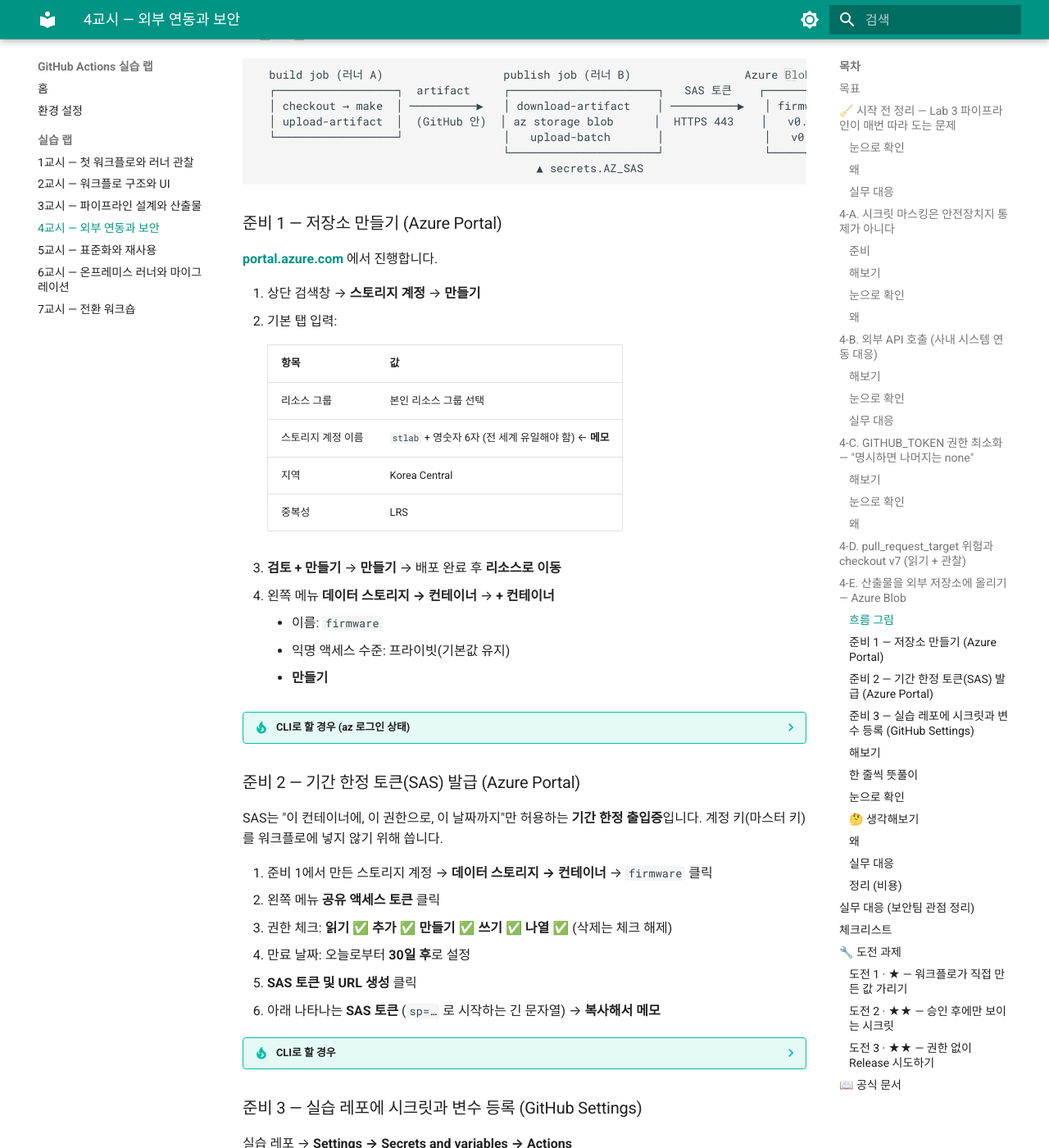
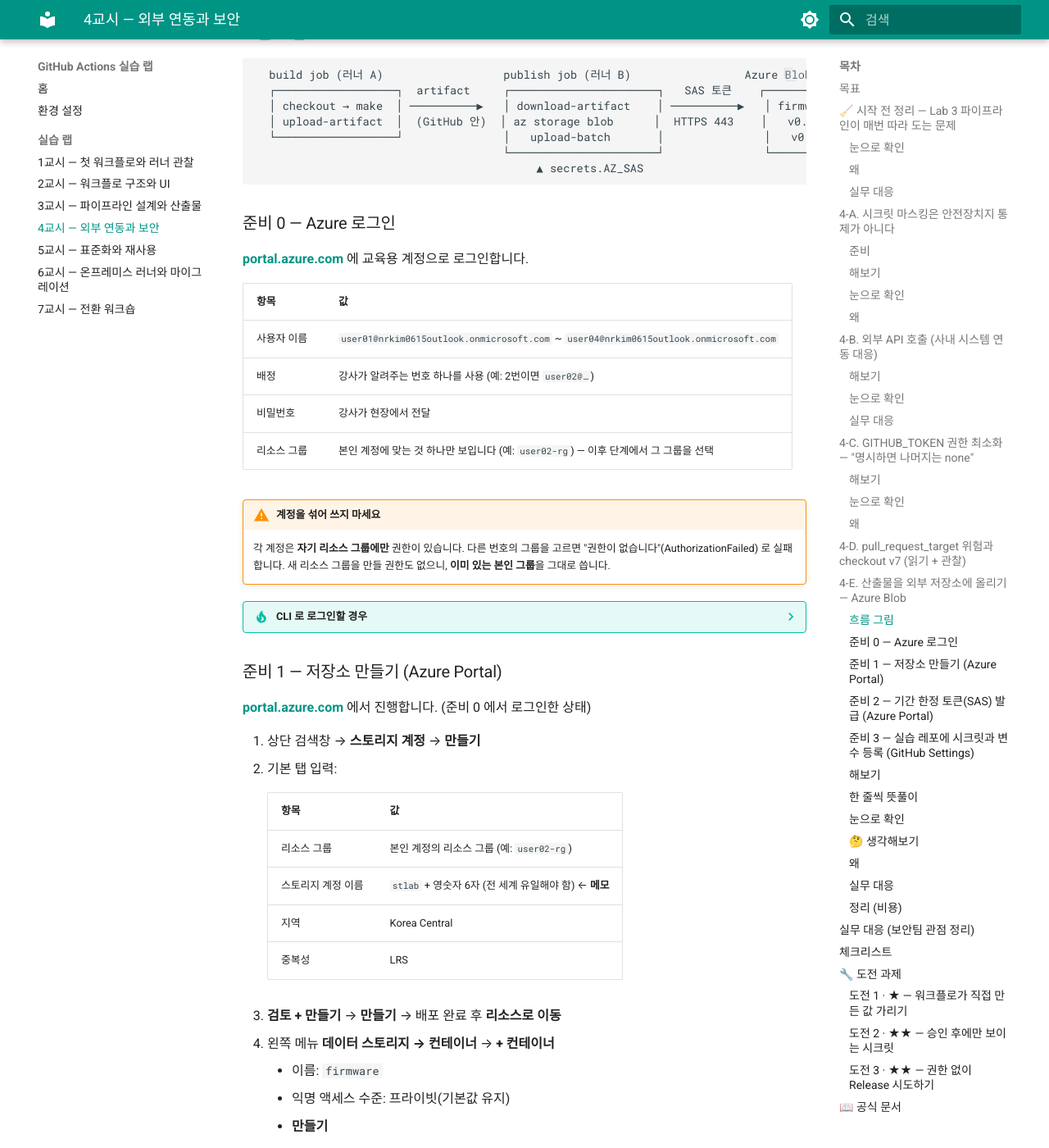
Before and after one commit to skilleat-labs/actions-lab, an MkDocs documentation site: the page built from docs/labs/lab4-secrets-security.md, in a window 1280 px wide and 1400 px high, scrolled down 5766 px. Shown: the whole window at 82% size. Built offline with MkDocs 1.6.1 and Material for MkDocs 9.7.7, drawn with Linux system fonts in a browser that asks for light colours.

Commit message:
docs Lab4-E/Lab6: Azure 교육용 계정(user01~04) 로그인 단계 추가, 리소스 그룹 예시 명시
Co-Authored-By: Claude Opus 5 <noreply@anthropic.com>

````diff
--- a/docs/labs/lab4-secrets-security.md
+++ b/docs/labs/lab4-secrets-security.md
@@ -227,16 +227,38 @@ Lab 3의 아티팩트는 GitHub **안**에만 남습니다(보관 기간 지나
                                           ▲ secrets.AZ_SAS
 ```
 
+### 준비 0 — Azure 로그인
+
+**[portal.azure.com](https://portal.azure.com)** 에 교육용 계정으로 로그인합니다.
+
+| 항목 | 값 |
+|------|-----|
+| 사용자 이름 | `user01@nrkim0615outlook.onmicrosoft.com` ~ `user04@nrkim0615outlook.onmicrosoft.com` |
+| 배정 | 강사가 알려주는 번호 하나를 사용 (예: 2번이면 `user02@…`) |
+| 비밀번호 | 강사가 현장에서 전달 |
+| 리소스 그룹 | 본인 계정에 맞는 것 하나만 보입니다 (예: `user02-rg`) — 이후 단계에서 그 그룹을 선택 |
+
+!!! warning "계정을 섞어 쓰지 마세요"
+    각 계정은 **자기 리소스 그룹에만** 권한이 있습니다. 다른 번호의 그룹을 고르면 "권한이 없습니다"(AuthorizationFailed) 로 실패합니다.
+    새 리소스 그룹을 만들 권한도 없으니, **이미 있는 본인 그룹**을 그대로 씁니다.
+
+??? tip "CLI 로 로그인할 경우"
+    ```bash
+    az login          # 브라우저가 열리면 위 계정으로 로그인
+    az account show --query '{user:user.name, subscription:name}' -o table
+    az group list --query '[].name' -o tsv      # 본인 리소스 그룹 이름 확인
+    ```
+
 ### 준비 1 — 저장소 만들기 (Azure Portal)
 
-**[portal.azure.com](https://portal.azure.com)** 에서 진행합니다.
+**[portal.azure.com](https://portal.azure.com)** 에서 진행합니다. (준비 0 에서 로그인한 상태)
 
 1. 상단 검색창 → **스토리지 계정** → **만들기**
 2. 기본 탭 입력:
 
     | 항목 | 값 |
     |------|-----|
-    | 리소스 그룹 | 본인 리소스 그룹 선택 |
+    | 리소스 그룹 | 본인 계정의 리소스 그룹 (예: `user02-rg`) |
     | 스토리지 계정 이름 | `stlab` + 영숫자 6자 (전 세계 유일해야 함) ← **메모** |
     | 지역 | Korea Central |
     | 중복성 | LRS |
@@ -250,7 +272,7 @@ Lab 3의 아티팩트는 GitHub **안**에만 남습니다(보관 기간 지나
 
 ??? tip "CLI로 할 경우 (az 로그인 상태)"
     ```bash
-    RG=<본인-리소스그룹>
+    RG=user02-rg          # 본인 계정 번호에 맞게
     ACCT=stlab$(openssl rand -hex 3)
     echo "저장소 계정 이름: $ACCT  ← 메모"
 
````
Also changed, not shown: docs/labs/lab6-runners-migration.md (+16 -1 lines).
